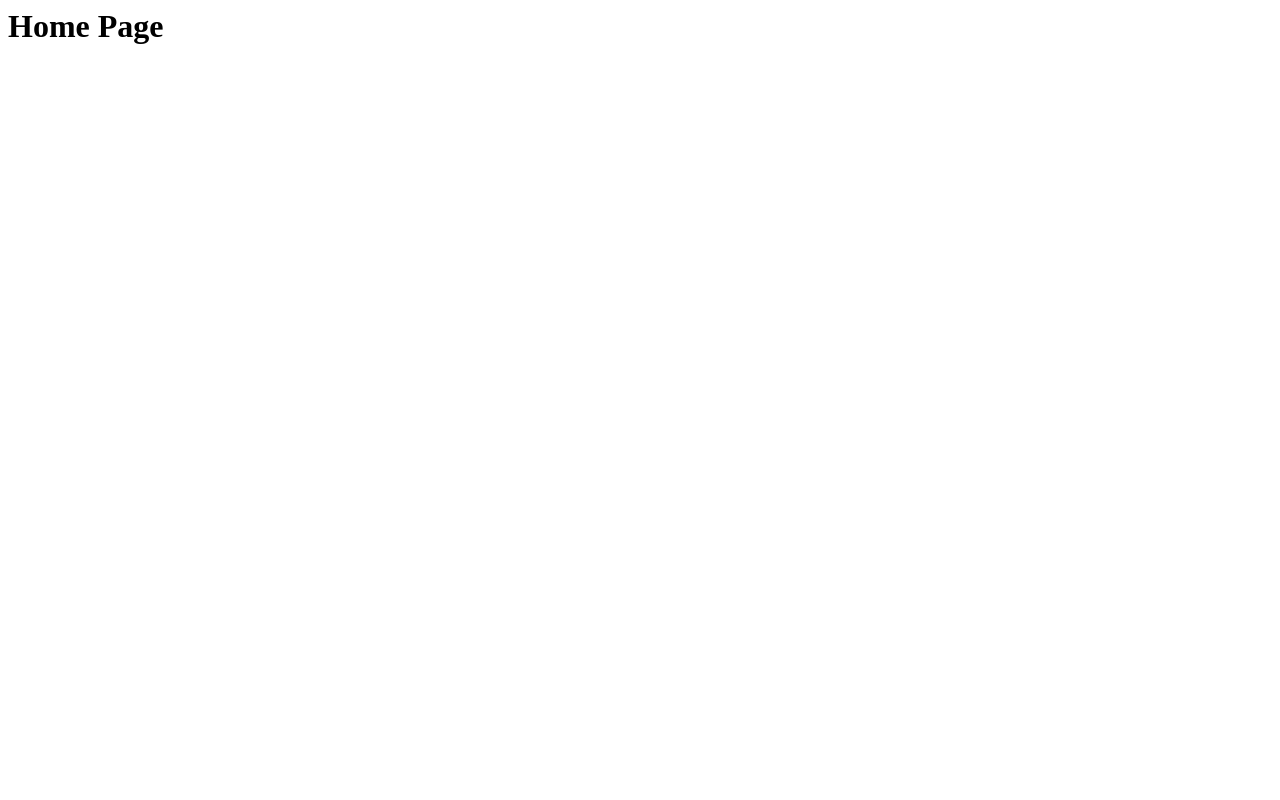
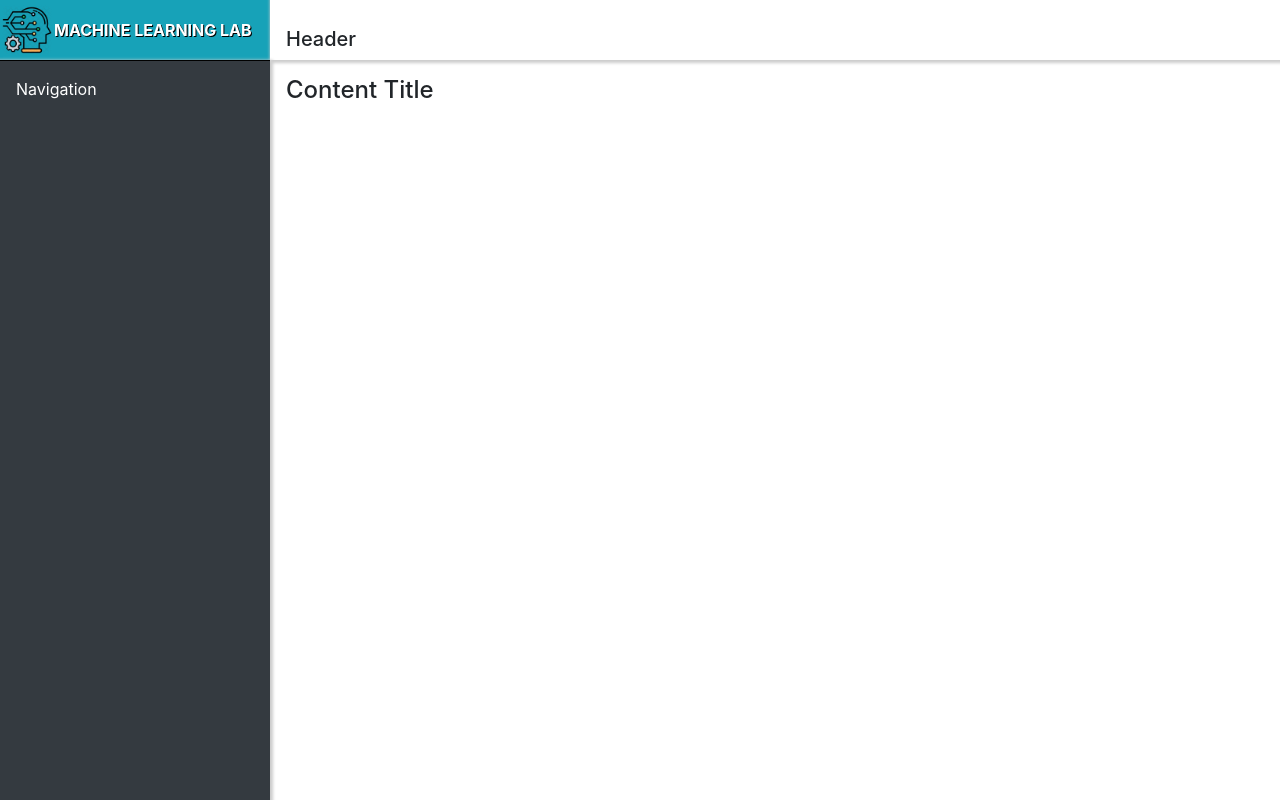
Before and after one commit to pambe525/MLWebLab, a Django app: page / in a window 1280 px wide. Before the commit the page is almost empty. Run offline with Django 3.2, Linux system fonts and the light colour scheme; some libraries are stand-ins or nearby versions.

Commit message:
setup base template

```diff
--- a/MLWebLab/settings.py
+++ b/MLWebLab/settings.py
@@ -119,3 +119,4 @@ USE_TZ = True
 # https://docs.djangoproject.com/en/2.2/howto/static-files/
 
 STATIC_URL = '/static/'
+STATICFILES_DIRS = (os.path.join(BASE_DIR, 'static'),)
--- /dev/null
+++ b/templates/base.html
@@ -0,0 +1,47 @@
+<!doctype html>
+<html lang="en">
+  <head>
+    <!-- Required meta tags -->
+    <meta charset="utf-8">
+    <meta name="viewport" content="width=device-width, initial-scale=1, shrink-to-fit=no">
+    <link rel="stylesheet" href="https://maxcdn.bootstrapcdn.com/bootstrap/4.0.0/css/bootstrap.min.css" integrity="sha384-Gn5384xqQ1aoWXA+058RXPxPg6fy4IWvTNh0E263XmFcJlSAwiGgFAW/dAiS6JXm" crossorigin="anonymous">
+    <title>Machine Learning Lab</title>
+  </head>
+  <body>
+  <table style="width:100%; height:100vh">
+	<tr>
+    	<td class="bg-info align-middle" style="width:270px; border-bottom:1px groove black">
+    		<table>
+        	<tr>
+			   	<td>
+			   		{% load static %}
+			   		<img src="{% static 'images/machine-learning-icon.png' %}" width="50px" />
+			   	</td>
+			   	<td class="text-white" style="text-shadow:1px 1px black">
+			   		<b>MACHINE LEARNING LAB</b>
+			   	</td>
+			</tr>
+        	</table>
+        </td>
+        <td id="content" class="align-bottom px-3" style="height:60px; box-shadow:3px 0px 3px 3px #ccc">
+        	<h5>Header</h5>
+        </td>
+      </tr>
+      <tr>
+    	<td class="p-3 bg-dark align-top text-white" style="box-shadow:0px 3px 3px 3px #ccc">
+    	Navigation
+		</td>
+		<td class="p-3 align-top">
+    		<!-- Content Header -->
+			<h4>{% block home_content %}{% endblock %}</h4>
+		</td>
+      </tr>
+    </table>
+
+    <!-- Optional JavaScript -->
+    <!-- jQuery first, then Popper.js, then Bootstrap JS -->
+    <script src="https://code.jquery.com/jquery-3.2.1.slim.min.js" integrity="sha384-KJ3o2DKtIkvYIK3UENzmM7KCkRr/rE9/Qpg6aAZGJwFDMVNA/GpGFF93hXpG5KkN" crossorigin="anonymous"></script>
+    <script src="https://cdnjs.cloudflare.com/ajax/libs/popper.js/1.12.9/umd/popper.min.js" integrity="sha384-ApNbgh9B+Y1QKtv3Rn7W3mgPxhU9K/ScQsAP7hUibX39j7fakFPskvXusvfa0b4Q" crossorigin="anonymous"></script>
+    <script src="https://maxcdn.bootstrapcdn.com/bootstrap/4.0.0/js/bootstrap.min.js" integrity="sha384-JZR6Spejh4U02d8jOt6vLEHfe/JQGiRRSQQxSfFWpi1MquVdAyjUar5+76PVCmYl" crossorigin="anonymous"></script>
+  </body>
+</html>
--- a/templates/home.html
+++ b/templates/home.html
@@ -1,3 +1,4 @@
-<html>
-<h1>Home Page</h1>
-</html>
+{% extends 'base.html' %}
+{% block home_content %}
+Content Title
+{% endblock home_content %}
```
Also changed, not shown: static/images/machine-learning-icon.png (added).
